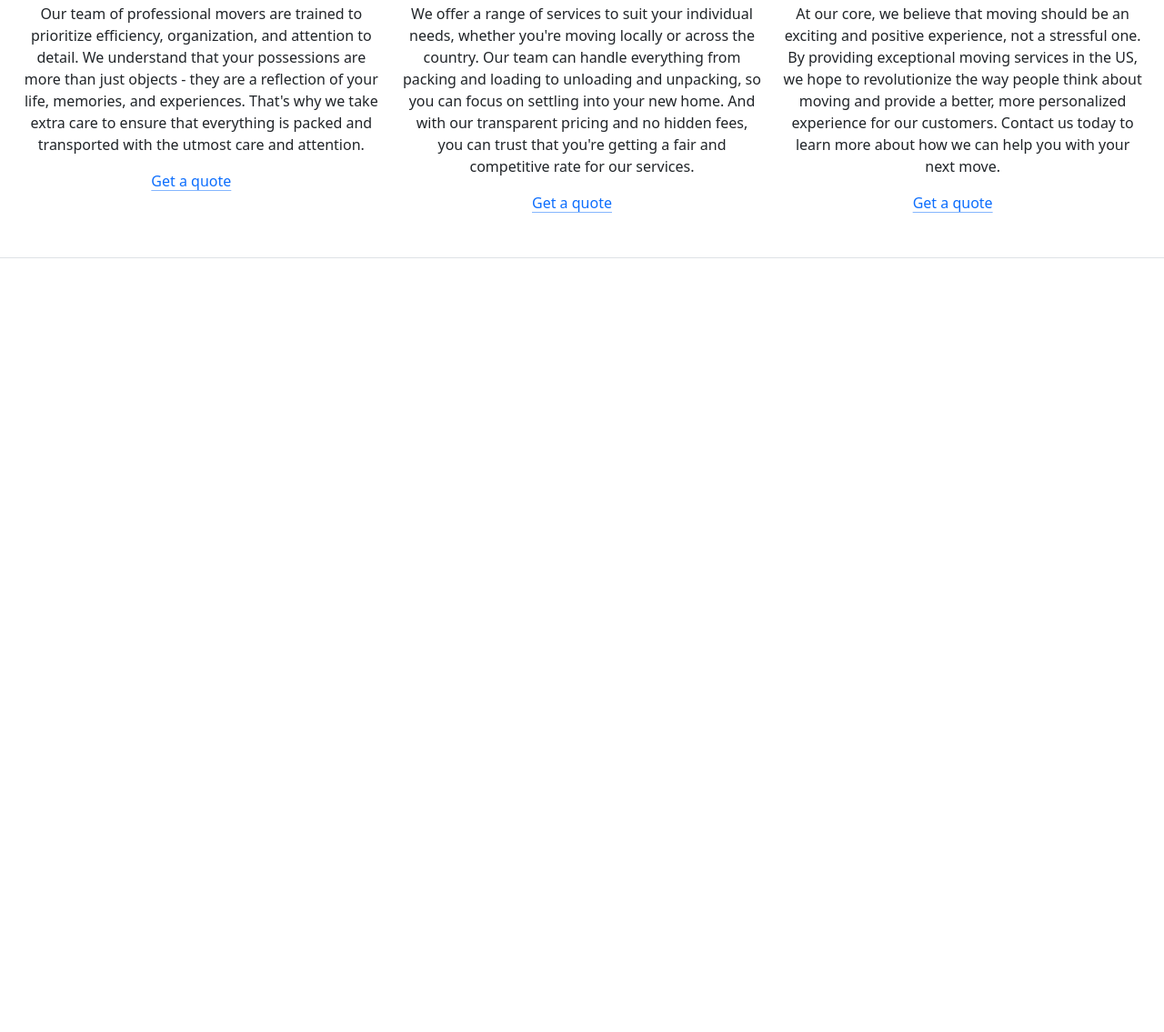
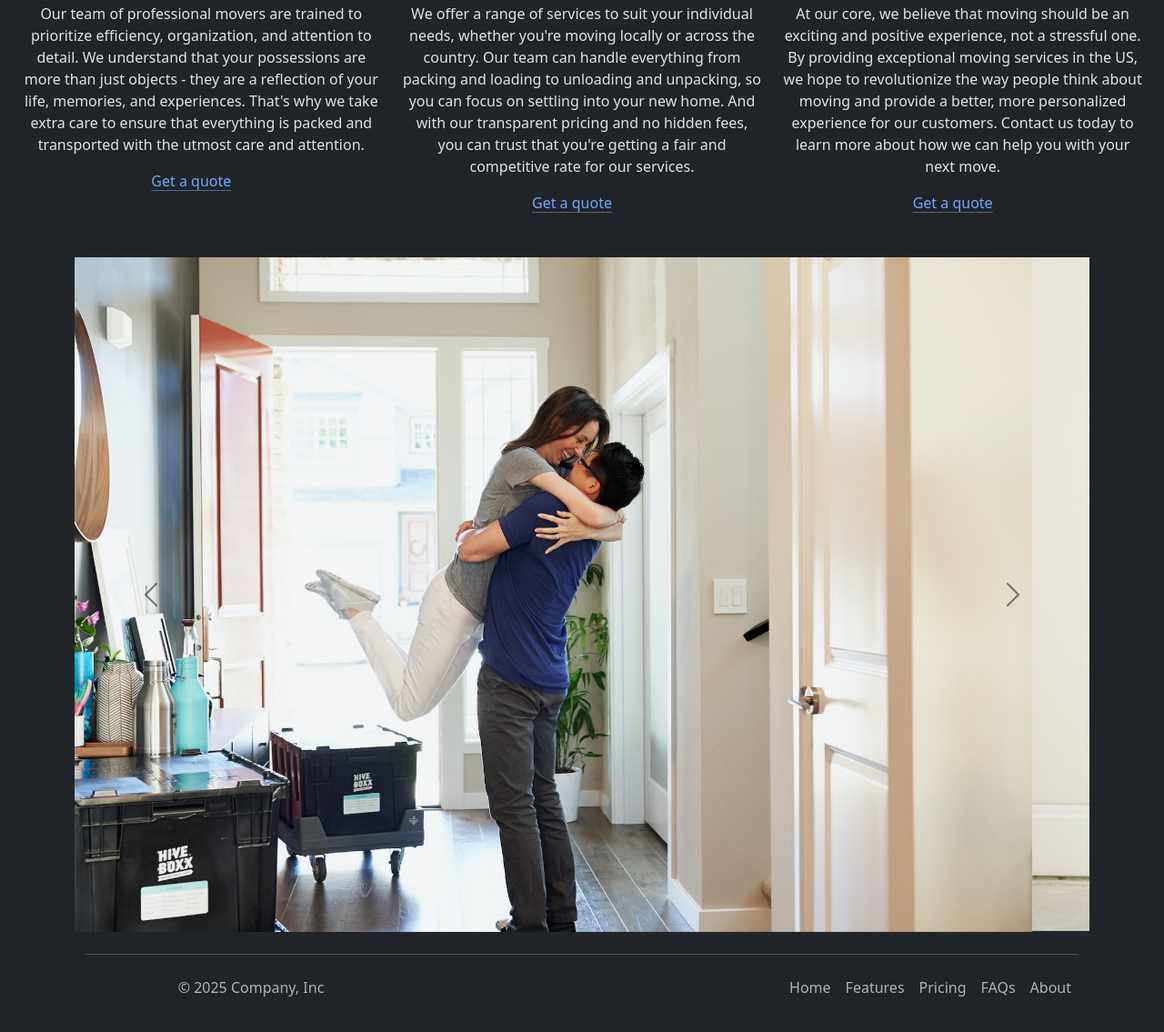
Before and after one commit to rafgger/CSS, a plain HTML site: page 11.2+Bootstrap+Components/11.2 Bootstrap Components/index.html in a window 1280 px wide. Shown: the part 909-2044 px from the top of the page at 91% size. Before the commit the page ends 1241 px from the top, so only its background shows below. Drawn offline with nearby package versions, Linux system fonts and the light colour scheme.

Commit message:
navbar and footer

```diff
--- a/11.2+Bootstrap+Components/11.2 Bootstrap Components/index.html
+++ b/11.2+Bootstrap+Components/11.2 Bootstrap Components/index.html
@@ -1,5 +1,5 @@
 <!DOCTYPE html>
-<html lang="en">
+<html lang="en" data-bs-theme="dark">
 
 <head>
   <meta charset="UTF-8">
@@ -105,6 +105,48 @@
         </a>
       </div>
     </div>
+
+
+    <div class="container">
+      <div id="carouselExampleControls" class="carousel slide" data-bs-ride="carousel">
+        <div class="carousel-inner">
+          <div class="carousel-item active">
+            <img src="couple.jpg" class="d-block w-100" alt="...">
+          </div>
+          <div class="carousel-item">
+            <img src="dog.jpg" class="d-block w-100" alt="...">
+          </div>
+          <div class="carousel-item">
+            <img src="family.jpg" class="d-block w-100" alt="...">
+          </div>
+        </div>
+        <button class="carousel-control-prev" type="button" data-bs-target="#carouselExampleControls" data-bs-slide="prev">
+          <span class="carousel-control-prev-icon" aria-hidden="true"></span>
+          <span class="visually-hidden">Previous</span>
+        </button>
+        <button class="carousel-control-next" type="button" data-bs-target="#carouselExampleControls" data-bs-slide="next">
+          <span class="carousel-control-next-icon" aria-hidden="true"></span>
+          <span class="visually-hidden">Next</sp>
+      </div>
+    <div class="container">
+      <footer class="d-flex flex-wrap justify-content-between align-items-center py-3 my-4 border-top">
+        <p class="col-md-4 mb-0 text-body-secondary">© 2025 Company, Inc</p>
+
+        <a href="/" class="col-md-4 d-flex align-items-center justify-content-center mb-3 mb-md-0 me-md-auto link-body-emphasis text-decoration-none" aria-label="Bootstrap">
+          <svg class="bi me-2" width="40" height="32" aria-hidden="true"><use xlink:href="#bootstrap"></use></svg>
+        </a>
+
+        <ul class="nav col-md-4 justify-content-end">
+          <li class="nav-item"><a href="#" class="nav-link px-2 text-body-secondary">Home</a></li>
+          <li class="nav-item"><a href="#" class="nav-link px-2 text-body-secondary">Features</a></li>
+          <li class="nav-item"><a href="#" class="nav-link px-2 text-body-secondary">Pricing</a></li>
+          <li class="nav-item"><a href="#" class="nav-link px-2 text-body-secondary">FAQs</a></li>
+          <li class="nav-item"><a href="#" class="nav-link px-2 text-body-secondary">About</a></li>
+        </ul>
+      </footer>
+    </div>
+
+
   </div>
 
 
```
